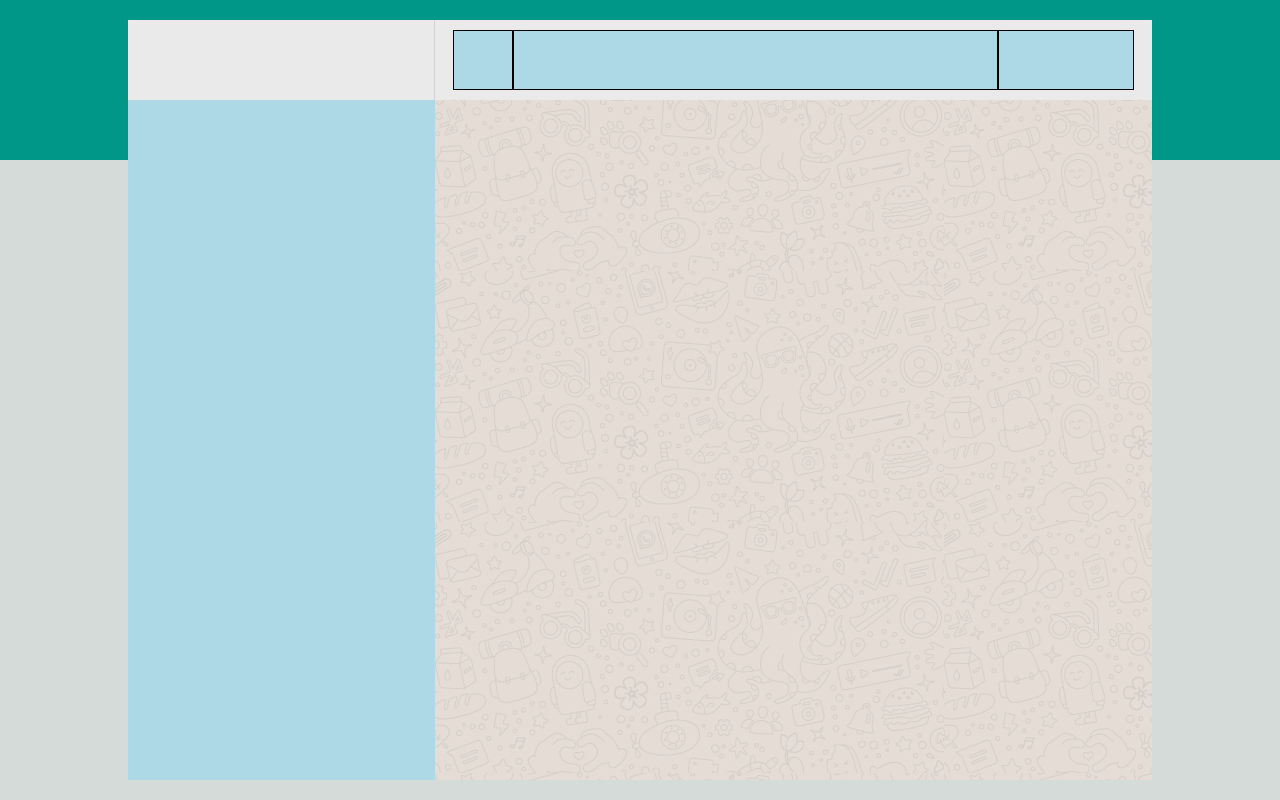
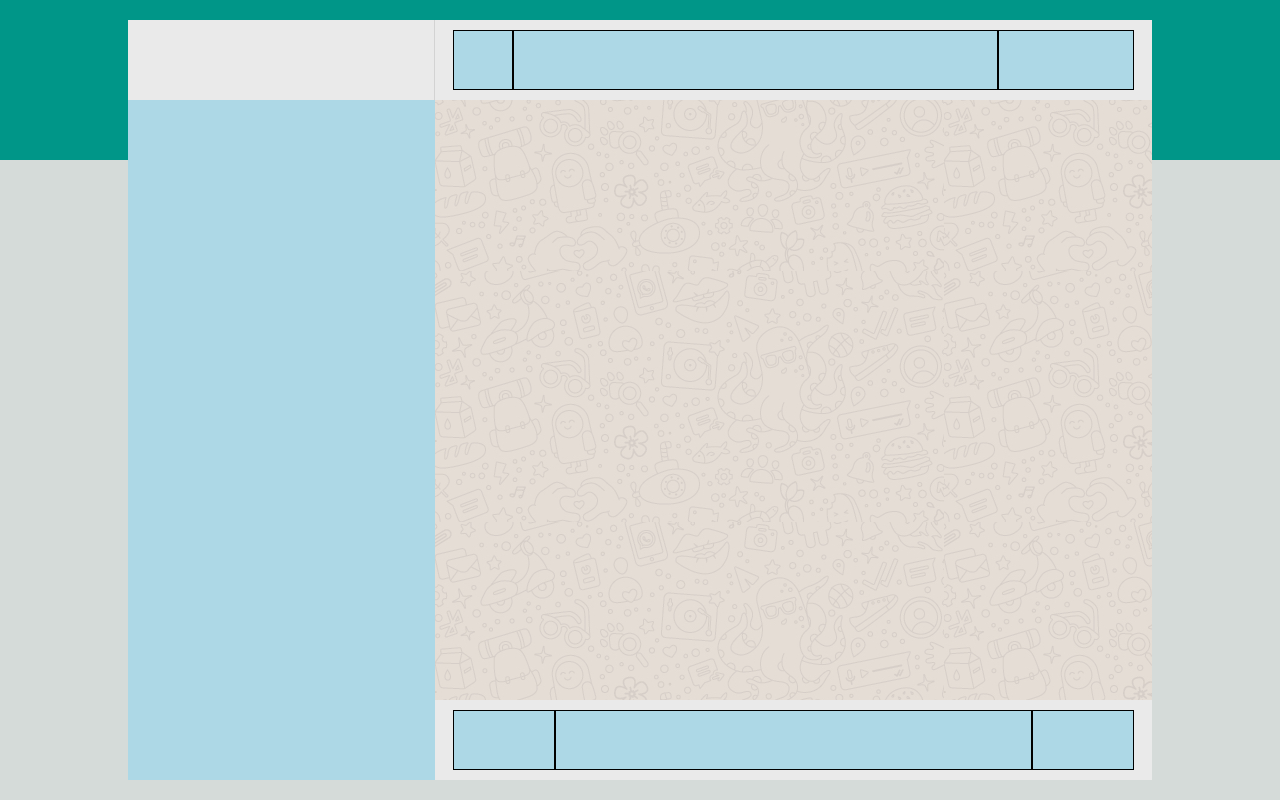
Before and after one commit to AleDiBernardo/html-css-boolzapp, a plain HTML site: page index.html in a window 1280 px wide. Drawn offline with Linux system fonts and the light colour scheme.

Commit message:
feat: footer chat responsiveness layout done

```diff
--- a/css/responsive.css
+++ b/css/responsive.css
@@ -18,10 +18,20 @@
         width: 70%;
     }
 
+    /* Header Chat */
     .right-section .icons {
         display: block;
         width: 20%;
     }
+
+    /* Footer Chat */
+    .ftr-chat .emoji,
+    .ftr-chat .audio {
+        display: block;
+        width: 15%;
+    }
+
+
 
 }
 
--- a/css/style.css
+++ b/css/style.css
@@ -55,12 +55,11 @@ main {
 }
 
 
-/* HEADER CHAT */
+/* HEADER CHAT AND FOOTER CHAT*/
 .right-section .hdr-chat,
-.left-section .hdr-chat{
+.left-section .hdr-chat,
+.right-section .ftr-chat{
     position: absolute;
-    top: 0;
-    left: 0;
     z-index: 9999;
 
     width: 100%;
@@ -70,6 +69,13 @@ main {
     background-color: var(--gray-color);
 }
 
+.right-section .hdr-chat,
+.left-section .hdr-chat {
+    top: 0;
+    left: 0;
+}
+
+/* Right Section Header */
 .right-section .profile-pic,
 .right-section .chat-info,
 .right-section .icons {
@@ -92,14 +98,15 @@ main {
 .right-section .icons {
     display: none;
 }
+/* -------------------------------------------------------------------------- */
 
-
-
+/* Left Section Header*/
 .left-section .hdr-chat {
     border-right: 1px solid lightgrey;
 }
+/* -------------------------------------------------------------------------- */
 
-/* Body Chat */
+/* BODY CHAT */
 
 .body-chat {
     width: 100%;
@@ -108,6 +115,34 @@ main {
     /* debug */
     background-image: url('../img/mine.jpg');
 }
+/* -------------------------------------------------------------------------- */
+
+/* FOOTER CHAT */
+.right-section .ftr-chat{
+    position: absolute;
+    bottom: 0;
+    left: 0;
+}
+
+.ftr-chat .emoji,
+.ftr-chat .audio {
+    display: none;
+}
+
+.ftr-chat .textbox,
+.ftr-chat .emoji,
+.ftr-chat .audio{
+
+    /* debug */
+    height: 60px;
+    border: 1px solid black;
+    background-color: lightblue;
+}
+
+.ftr-chat .textbox {
+    flex-grow: 1;
+}
+
 
 /* -------------------------------------------------------------------------- */
 /*                                  UTILITIES                                 */
--- a/index.html
+++ b/index.html
@@ -50,6 +50,18 @@
             <div class="body-chat"></div>
             <!-- /BODY CHAT -->
 
+            <!-- FOOTER CHAT -->
+            <footer class="flex ftr-chat align-center just-cont-center">
+                <div class="flex container-95">
+                    <div class="emoji"></div>
+                    <div class="textbox"></div>
+                    <div class="audio"></div>
+                </div>
+
+            </footer>
+            <!-- /FOOTER CHAT -->
+
+
 
 
         </section>
```
